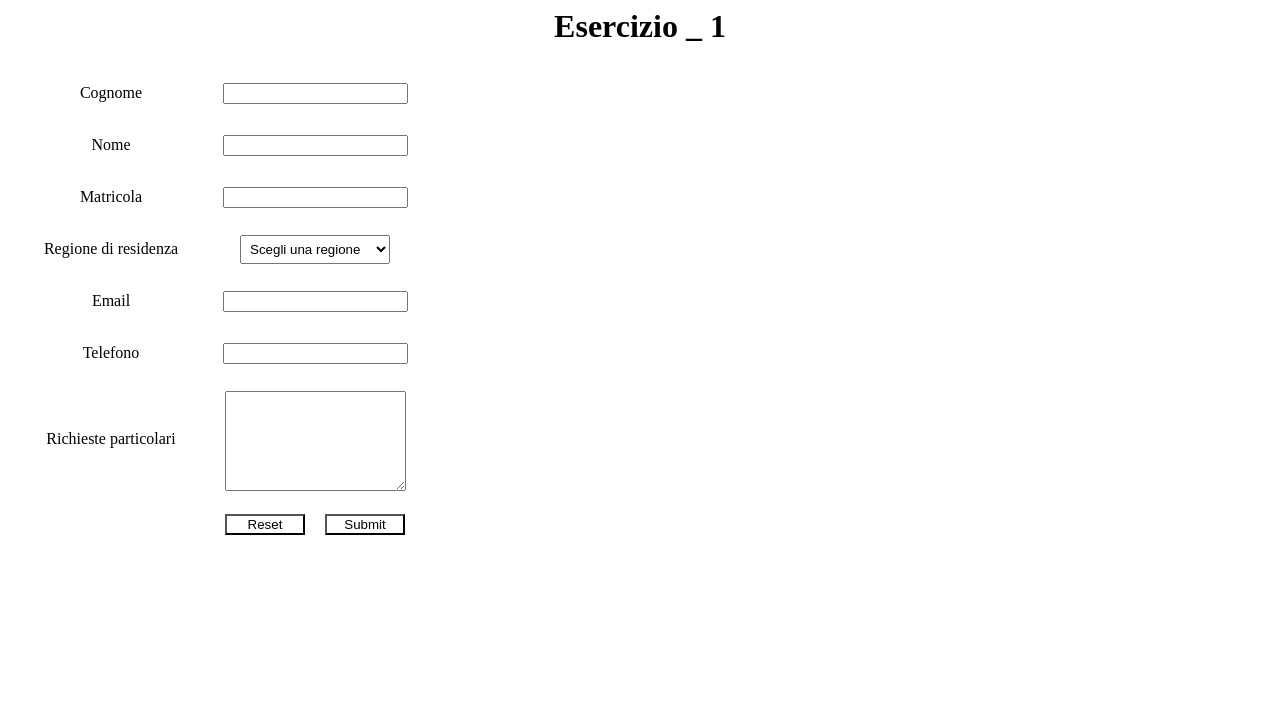
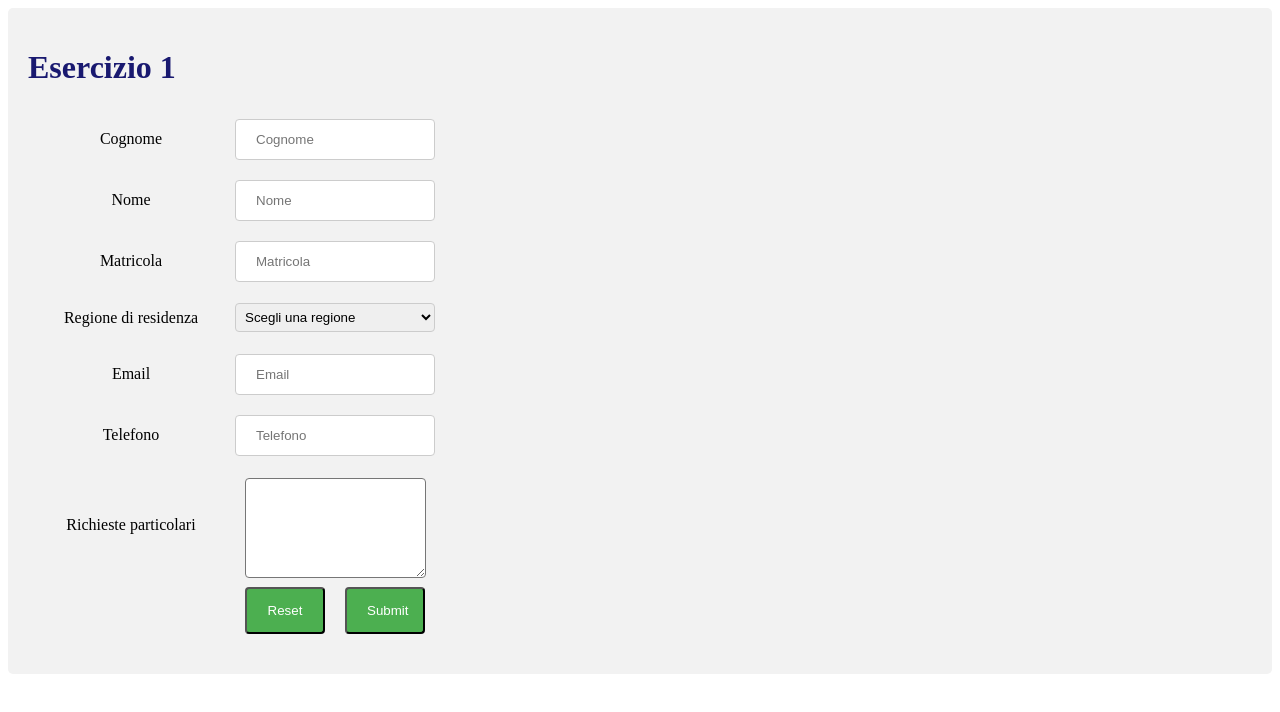
Before and after one commit to edoardo-mileto/zuccante-html, a plain HTML site: page HTML&JavaScript/Exercise_1/public_html/index.html in a window 1280 px wide. Drawn offline with Linux system fonts and the light colour scheme.

Commit message:
CSS update

```diff
--- a/HTML&JavaScript/Exercise_1/public_html/index.html
+++ b/HTML&JavaScript/Exercise_1/public_html/index.html
@@ -8,20 +8,20 @@
     <body>
         <div id="wrapper">
             <div id="form_wrapper">
-                <h1 id="title">Esercizio _ 1</h1>
+                <h1 id="title" align="left" >Esercizio 1</h1>
                 <form>
                     <table>
                         <tr>
                             <td>Cognome</td>
-                            <td><input type="text" id="cognome" autocomplete="off" maxlength="40"></td>
+                            <td><input type="text" id="cognome" autocomplete="off" maxlength="40" placeholder="Cognome"></td>
                         </tr>
                         <tr>
                             <td>Nome</td>
-                            <td><input type="text" id="nome" autocomplete="off" maxlength="30"></td>
+                            <td><input type="text" id="nome" autocomplete="off" maxlength="30" placeholder="Nome"></td>
                         </tr>
                         <tr>
                             <td>Matricola</td>
-                            <td><input type="text" id="matricola" autocomplete="off" maxlength="12"></td>
+                            <td><input type="text" id="matricola" autocomplete="off" maxlength="12" placeholder="Matricola"></td>
                         </tr>
                         <tr>
                             <td>Regione di residenza</td>
@@ -53,11 +53,11 @@
                         </tr>
                         <tr>
                             <td>Email</td>
-                            <td><input type="email" id="email" autocomplete="off" maxlength="30"></td>
+                            <td><input type="email" id="email" autocomplete="off" maxlength="30" placeholder="Email"></td>
                         </tr>
                         <tr>
                             <td>Telefono</td>
-                            <td><input type="text" id="telefono" autocomplete="off" maxlength="15"></td>
+                            <td><input type="text" id="telefono" autocomplete="off" maxlength="15" placeholder="Telefono"></td>
                         </tr>
                         <tr>
                             <td>Richieste particolari</td>
@@ -65,7 +65,7 @@
                         </tr>
                         <tr>
                             <td></td>
-                            <td><input type="reset" id="reset"><input type="submit" id="invia" onclick="verificaDatiInseriti()"></td>
+                            <td><input type="reset" id="reset" align="left"><input type="submit" id="invia" onclick="verificaDatiInseriti()"></td>
                         </tr>
                     </table>
                 </form>
@@ -78,6 +78,9 @@
                             document.getElementById("regioni").value !== document.getElementById("defaultOption").value &&
                             ((document.getElementById("email").value !== "") || document.getElementById("telefono").value !== ""))
                         alert("Dati verificati!");
+                    else {
+                        alert("Dati mancanti")
+                    }
                 }
             </script>
         </div>
--- a/HTML&JavaScript/Exercise_1/public_html/style.css
+++ b/HTML&JavaScript/Exercise_1/public_html/style.css
@@ -4,6 +4,24 @@ div#wrapper {
     margin-right: auto;
     height: 100%;
     text-align: center;
+}
+div#form_wrapper{
+    border-radius: 5px;
+    background-color: #f2f2f2;
+    padding: 20px;
+}
+h1{
+    color: midnightblue;
+
+}
+input[type=text],input[type=email], select {
+    width: 100%;
+    padding: 12px 20px;
+    margin: 8px 0;
+    display: inline-block;
+    border: 1px solid #ccc;
+    border-radius: 4px;
+    box-sizing: border-box;
 }
 
 input[type=reset]#reset, input[type=submit]#invia {
@@ -12,13 +30,34 @@ input[type=reset]#reset, input[type=submit]#invia {
     background-color: white;
 }
 input[type=reset]#reset {
+    background-color: #4CAF50;
+    color: white;
     margin-right: 20px;
+    border-radius: 4px;
+    padding: 14px 20px;
+}
+input[type=reset]:hover #reset{
+    background-color: #45a049;
 }
 input[type=submit]#invia {
+    background-color: #4CAF50;
+    color: white;
     margin-right: 0px;
+    border-radius: 4px;
+    padding: 14px 20px;
+}
+input[type=submit]:hover #invia {
+    background-color: #45a049;
+}
+textarea{
+    border-radius: 4px;
 }
 select#regioni {
     padding: 5px 5px;
+}
+div #formwrapper{
+    border-radius: 5px;
+    background-color: #f2f2f2;
 }
 textarea#richiesteParticolari {
     margin-top: 10px;
```
